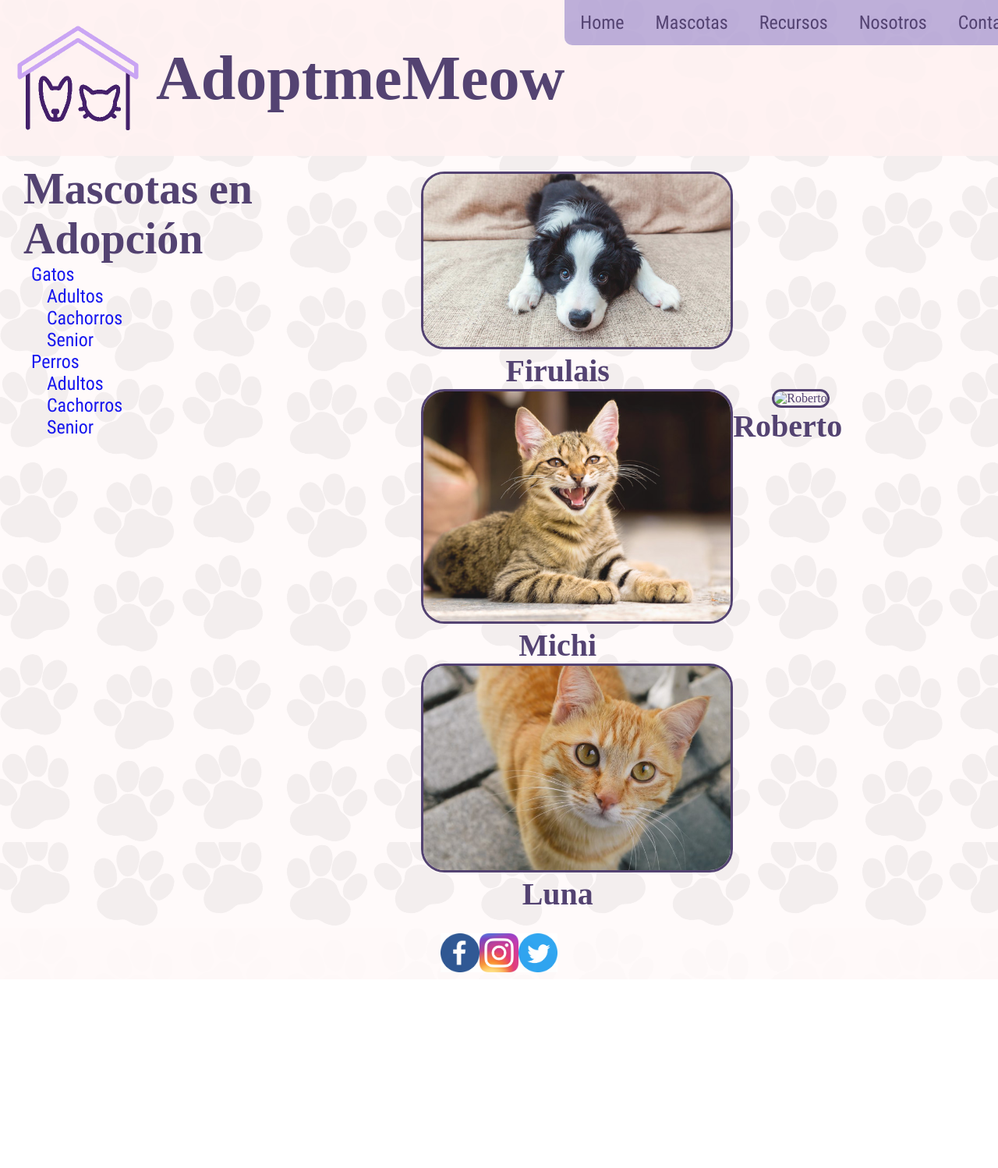
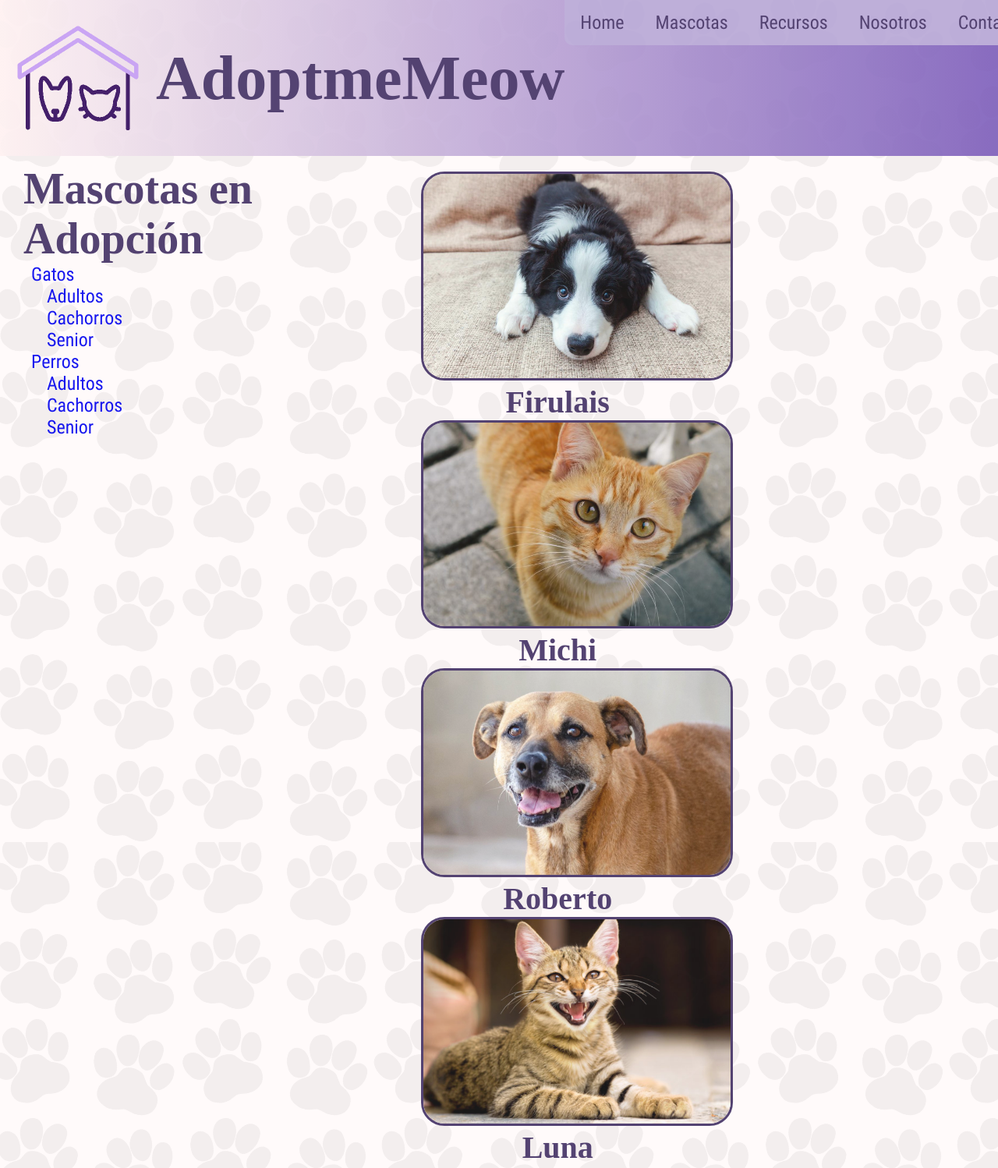
Before and after one commit to TrellixVulnTeam/AdoptmeMeow_VMXY, a plain HTML site: page pages/mascotas.html in a window 1280 px wide. Shown: the top 1498 px of the page at 78% size. Before the commit the page ends 1256 px from the top, so only its background shows below. Drawn offline with Linux system fonts and the light colour scheme; a web font is replaced by a local one.

Commit message:
Gradient+erroreslinkeo

```diff
--- a/main.css
+++ b/main.css
@@ -26,7 +26,7 @@ header {
     display: grid;
     grid-template-areas:
         "name name menu";
-    background: #FFF2F2;
+    background-image: linear-gradient(to right, #FFF2F2, #7D5EBB) ;
 }
 
 body {
@@ -35,7 +35,7 @@ body {
 }
 
 footer {
-    background-color: #fffafa;
+    background-image: linear-gradient(to right, #7D5EBB, #FFF2F2, #7D5EBB) ;
     padding-bottom: 5px;
     padding-top: 7px;
 }
@@ -175,6 +175,7 @@ footer {
 }
 .social img {
     width: 50px;
+    border-radius: 30px;
 }
 
 /* INDEX CONTENT */
--- a/pages/mascotas.html
+++ b/pages/mascotas.html
@@ -5,7 +5,7 @@
     <meta http-equiv="X-UA-Compatible" content="IE=edge">
     <meta name="viewport" content="width=device-width, initial-scale=1.0">
     <title>AdoptmeMeow</title>
-    <link rel="icon" type="image/x-icon" href="/images/icon.gif">
+    <link rel="icon" type="image/x-icon" href="../images/icon.gif">
     <link rel="stylesheet" href="../main.css">
 </head>
 
@@ -59,19 +59,19 @@
 
             <section class="petPictures">
                 <div id="Firulais">
-                    <a href="firulais.html"><img class= "imgMasc" src="../images/perro cachorro.jpg" alt="Firulais"/></a>
+                    <a href="firulais.html"><img class= "imgMasc" src="../images/firulais.png" alt="Firulais"/></a>
                     <h3>Firulais</h3>
                 </div>
                 <div id="Michi">
-                    <a href="*"></a><img class= "imgMasc" src="../images/Gato bebe.jpg" alt="Michi"/></a>
+                    <a href="*"></a><img class= "imgMasc" src="../images/michi.png" alt="Michi"/></a>
                     <h3>Michi</h3>
                 </div>
                 <div id="Roberto">
-                    <a href="*"></a><img class= "imgMasc" src="../images/perro senior.jpg" alt="Roberto"/></a>
+                    <a href="*"></a><img class= "imgMasc" src="../images/roberto.png" alt="Roberto"/></a>
                     <h3>Roberto</h3>
                 </div>
                 <div id="Luna">
-                    <a href="*"></a><img class= "imgMasc" src="../images/Gato adulto.jpg" alt="Luna"/></a>
+                    <a href="*"></a><img class= "imgMasc" src="../images/luna.png" alt="Luna"/></a>
                     <h3>Luna</h3>
                 </div>
             </section>
```
Also changed, not shown: index.html (+8 -8 lines), pages/contacto.html (+1 -1 lines), pages/firulais.html (+1 -1 lines), pages/recursos.html (+1 -1 lines), pages/sobre-nosotros.html (+1 -1 lines), images/firulais.png (added), images/luna.png (added), images/michi.png (added), images/roberto.png (added).
